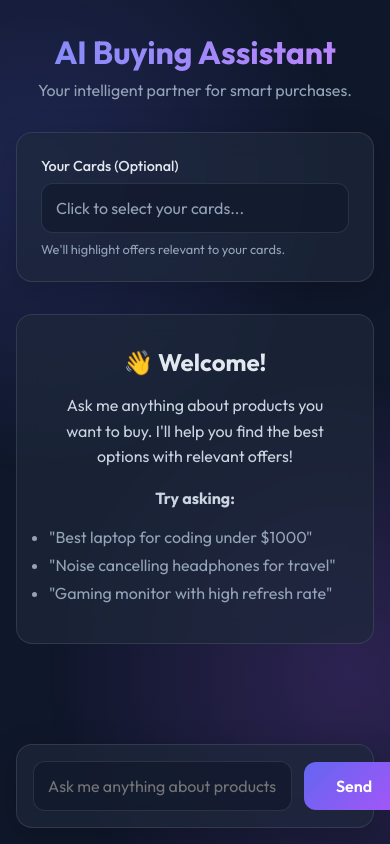
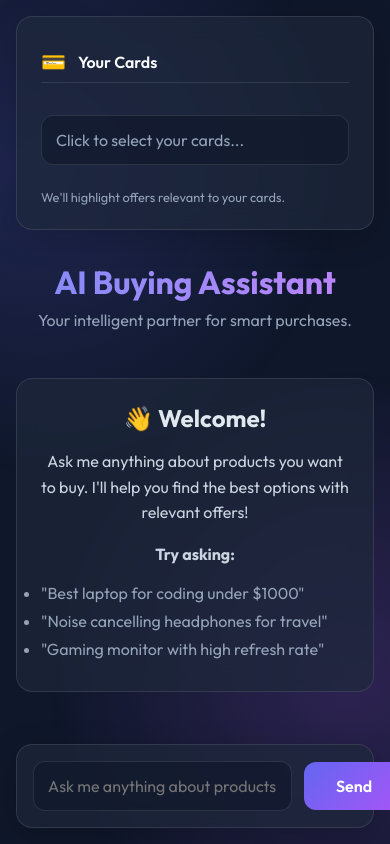
Before and after one commit to shashanksharma129/buying-assistant, a plain HTML site: page src/web/index.html in a window 390 px wide. Drawn offline with nearby package versions, Linux system fonts and the light colour scheme.

Commit message:
🎯 Fix Dropdown Visibility - Move Card Selector to Sidebar
✅ **Solution: Complete Layout Redesign**
- **Moved card selector from main chat area to dedicated sidebar** (320px width)
- **Eliminates z-index conflicts** with welcome message and chat messages
- **Maintains original functionality** - click to select cards, search, dropdown behavior

🏗️ **Layout Changes:**
- **Main chat area**: Clean, focused on conversation flow
- **Sidebar**: Dedicated space for card selection with no interference
- **Responsive design**: Sidebar moves to top on mobile devices

🎨 **UI Improvements:**
- **Simple header**: "💳 Your Cards" with emoji for visual clarity
- **Sticky positioning**: Cards section stays visible while scrolling chat
- **Clean separation**: No more dropdown conflicts with chat content

⚙️ **Technical Implementation:**
- **Flexbox layout**:  container with main chat + sidebar
- **Proper spacing**: 1rem gap between main content and sidebar
- **Mobile optimization**: Responsive layout switches to single column
- **Simplified JavaScript**: Removed complex collapsible functionality

🎯 **Result**:
- **No more dropdown hiding issues** - completely separate from chat flow
- **Better user experience** - cards always accessible in sidebar
- **Clean, professional layout** with logical information grouping

This redesign solves the core issue by **completely separating concerns** - chat conversation vs. card selection - rather than trying to fix z-index conflicts.

```diff
--- a/src/web/index.html
+++ b/src/web/index.html
@@ -14,29 +14,13 @@
 <body>
     <div class="background-gradient"></div>
 
+    <div class="app-layout">
+        <!-- Main Chat Area -->
         <div class="chat-container">
             <header>
                 <h1>AI Buying Assistant</h1>
                 <p>Your intelligent partner for smart purchases.</p>
             </header>
-
-        <!-- Cards selector - shown once at top -->
-        <div class="glass-card cards-section">
-            <div class="input-group">
-                <label for="cards-selector">Your Cards (Optional)</label>
-                <div class="card-selector-wrapper">
-                    <div class="selected-cards" id="selected-cards">
-                        <span class="placeholder">Click to select your cards...</span>
-                    </div>
-                    <div class="card-dropdown hidden" id="card-dropdown">
-                        <input type="text" class="card-search" id="card-search" placeholder="Search cards..."
-                            autocomplete="off">
-                        <div class="card-list" id="card-list"></div>
-                    </div>
-                </div>
-                <small>We'll highlight offers relevant to your cards.</small>
-            </div>
-        </div>
 
             <!-- Chat messages area -->
             <div id="messages-container" class="messages-container">
@@ -66,6 +50,32 @@
             </div>
         </div>
 
+        <!-- Sidebar for Card Selector -->
+        <div class="sidebar">
+            <div class="glass-card cards-section">
+                <div class="cards-header">
+                    <span>💳</span>
+                    <span>Your Cards</span>
+                </div>
+                <div class="card-selector-content" id="card-selector-content">
+                    <div class="input-group">
+                        <div class="card-selector-wrapper">
+                            <div class="selected-cards" id="selected-cards">
+                                <span class="placeholder">Click to select your cards...</span>
+                            </div>
+                            <div class="card-dropdown hidden" id="card-dropdown">
+                                <input type="text" class="card-search" id="card-search" placeholder="Search cards..."
+                                    autocomplete="off">
+                                <div class="card-list" id="card-list"></div>
+                            </div>
+                        </div>
+                        <small>We'll highlight offers relevant to your cards.</small>
+                    </div>
+                </div>
+            </div>
+        </div>
+    </div>
+
     <script src="https://cdn.jsdelivr.net/npm/marked/marked.min.js"></script>
     <script src="app.js"></script>
 </body>
--- a/src/web/styles.css
+++ b/src/web/styles.css
@@ -33,14 +33,44 @@ body {
     z-index: -1;
 }
 
-.chat-container {
+.app-layout {
     height: 100vh;
     display: flex;
+    gap: 1rem;
+    padding: 1.5rem;
+    max-width: 1400px;
+    margin: 0 auto;
+}
+
+.chat-container {
+    flex: 1;
+    display: flex;
     flex-direction: column;
+    gap: 1rem;
     max-width: 900px;
     margin: 0 auto;
-    padding: 1.5rem;
+    width: 100%;
+}
+
+/* Sidebar for Cards */
+.sidebar {
+    width: 320px;
+    flex-shrink: 0;
+    display: flex;
+    flex-direction: column;
     gap: 1rem;
+}
+
+@media (max-width: 768px) {
+    .app-layout {
+        flex-direction: column;
+        padding: 1rem;
+    }
+
+    .sidebar {
+        width: 100%;
+        order: -1; /* Move sidebar to top on mobile */
+    }
 }
 
 header {
@@ -72,8 +102,31 @@ header p {
     box-shadow: 0 8px 32px rgba(0, 0, 0, 0.2);
 }
 
+/* Sidebar Cards Section */
 .cards-section {
-    flex-shrink: 0;
+    position: sticky;
+    top: 1.5rem;
+}
+
+/* Cards Header */
+.cards-header {
+    display: flex;
+    align-items: center;
+    gap: 0.75rem;
+    padding: 0.5rem 0;
+    border-bottom: 1px solid var(--glass-border);
+    margin-bottom: 1rem;
+    font-weight: 600;
+}
+
+.cards-header span:first-child {
+    font-size: 1.25rem;
+}
+
+@media (max-width: 768px) {
+    .cards-section {
+        position: static;
+    }
 }
 
 .input-group {
@@ -109,10 +162,10 @@ small {
     font-size: 0.8rem;
 }
 
-/* Card Selector Styles */
+/* Card Selector Styles (Updated for Sidebar) */
 .card-selector-wrapper {
     position: relative;
-    z-index: 100000;
+    margin: 1rem 0;
 }
 
 .selected-cards {
@@ -159,6 +212,7 @@ small {
     color: #ef4444;
 }
 
+/* Simplified Dropdown for Sidebar */
 .card-dropdown {
     position: absolute;
     top: 100%;
@@ -169,9 +223,9 @@ small {
     backdrop-filter: blur(12px);
     border: 1px solid var(--glass-border);
     border-radius: 0.75rem;
-    max-height: 300px;
+    max-height: 250px;
     overflow: hidden;
-    z-index: 99999;
+    z-index: 1000;
     box-shadow: 0 8px 32px rgba(0, 0, 0, 0.3);
 }
 
@@ -184,12 +238,12 @@ small {
 }
 
 .card-list {
-    max-height: 250px;
+    max-height: 200px;
     overflow-y: auto;
 }
 
 .card-list::-webkit-scrollbar {
-    width: 8px;
+    width: 6px;
 }
 
 .card-list::-webkit-scrollbar-track {
@@ -198,7 +252,7 @@ small {
 
 .card-list::-webkit-scrollbar-thumb {
     background: rgba(99, 102, 241, 0.3);
-    border-radius: 4px;
+    border-radius: 3px;
 }
 
 .card-item {
@@ -227,23 +281,25 @@ small {
     color: #e2e8f0;
     font-weight: 500;
     margin-bottom: 0.25rem;
+    font-size: 0.9rem;
 }
 
 .card-meta {
     color: var(--text-muted);
-    font-size: 0.8rem;
+    font-size: 0.75rem;
 }
 
 .card-check {
     color: var(--primary-color);
     font-weight: bold;
-    font-size: 1.2rem;
+    font-size: 1rem;
 }
 
 .no-results {
-    padding: 2rem;
+    padding: 1.5rem;
     text-align: center;
     color: var(--text-muted);
+    font-size: 0.875rem;
 }
 
 /* Messages container - scrollable */
@@ -481,7 +537,7 @@ button:disabled {
 /* Responsive */
 @media (max-width: 768px) {
     .chat-container {
-        padding: 1rem;
+        padding: 0;
     }
 
     header h1 {
@@ -495,4 +551,12 @@ button:disabled {
     button {
         padding: 0.875rem 1.5rem;
     }
+
+    .welcome-message {
+        padding: 1.5rem;
+    }
+
+    .welcome-message ul {
+        max-width: 100%;
+    }
 }
```
Lines whose indentation alone changed are shown as unchanged.
